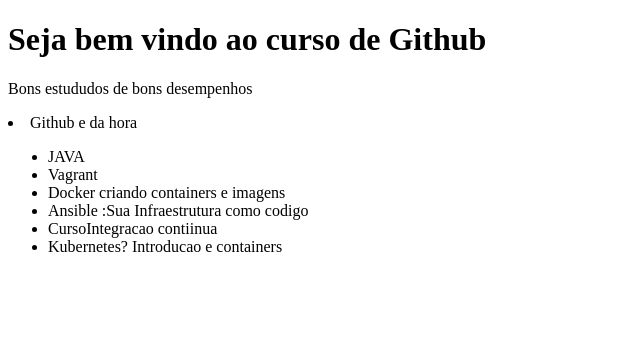
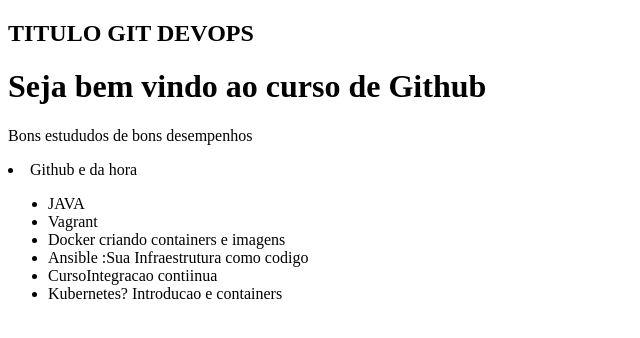
Before and after one commit to delio404/cursos_alura-git_hub, a plain HTML site: page index.html in a window 1280 px wide. Shown: the whole page, without its empty margins (0-640 px from the left). Drawn offline with Linux system fonts and the light colour scheme.

Commit message:
alterando titulo no ana2

```diff
--- a/index.html
+++ b/index.html
@@ -7,9 +7,8 @@
     <title>Curso-git-alterado-DELIO`s</title>
 </head>
 <body>
-    <h1>Seja bem vindo ao curso de Github
-
-    </h1>
+    <h2>TITULO GIT DEVOPS</h2>
+    <h1>Seja bem vindo ao curso de Github </h1>
     <p>Bons estududos de bons desempenhos</p>
     <li>Github e da hora</li>
     <ul><li>JAVA</li>
```
